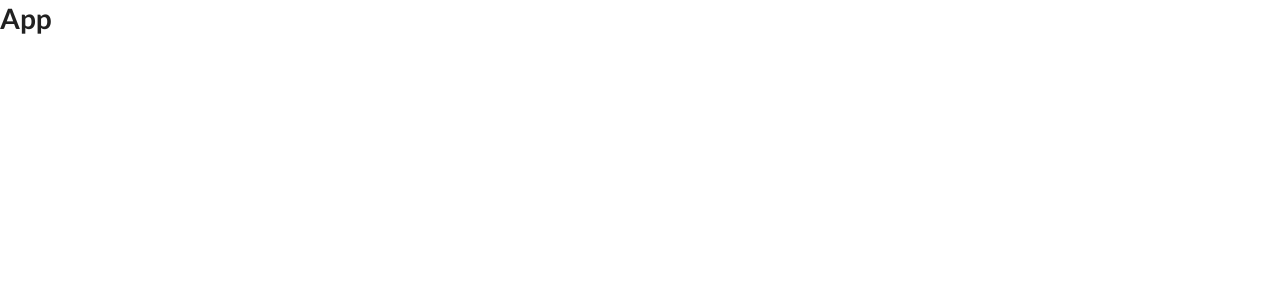
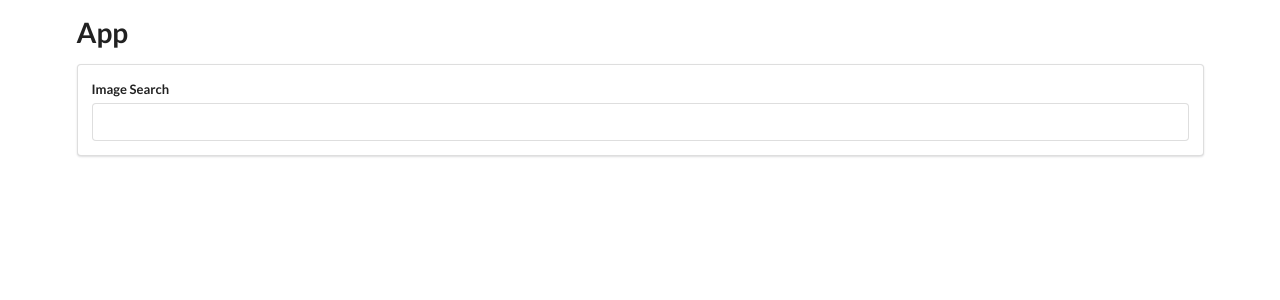
Before and after one commit to dogurasu/async_pics, a React (Create React App) app: page / in a window 1280 px wide. Shown: the top 300 px of the page. Built offline with nearby package versions, Linux system fonts and the light colour scheme.

Commit message:
addressed function binding to avoid the error 'TypeError: TypeError: Cannot read property \'state\' of undefined'

```diff
--- a/src/components/App.jsx
+++ b/src/components/App.jsx
@@ -1,8 +1,12 @@
 import React from 'react';
+import SearchBar from './SearchBar';
 
 const App = () => {
     return (
-        <h1>App</h1>
+        <div className="ui container" style={{marginTop: "1rem"}}>
+            <h1>App</h1>
+            <SearchBar />
+        </div>
     );
 }
 
--- a/src/components/SearchBar.jsx
+++ b/src/components/SearchBar.jsx
@@ -1,8 +1,14 @@
 import React from 'react';
 
 class SearchBar extends React.Component {
+    // another way to fix the "TypeError: Cannot read property 'state' of undefined"
+    // constructor(props) {
+    //     super(props);
+    //     this.onFormSubmit = this.onFormSubmit.bind(this)
+    // }
+
     state = {
-
+        term: ''
     }
 
     // lifecycle methods
@@ -14,24 +20,54 @@ class SearchBar extends React.Component {
     // community convention of callback name
     //      - "on" + name_of_element + event_watching_for
     // also called 'handle' + ___
-    onInputChange(event) {
-        console.log(event.target.value);
-    }
+    // onInputChange(event) {
+    //     console.log(event.target.value);
+    // }
 
     // another example of callback event handler
     onInputClick(event) {
         console.log("Input was clicked");
+        // this.setState();
+    }
+
+    // onFormSubmit(event) {
+    //     event.preventDefault();
+    //     console.log(this.state.term);
+    // }
+
+    // another way to fix the TypeError: Cannot read property 'state' of undefined
+    onFormSubmit = (event) => {
+        event.preventDefault();
+        console.log(this.state.term);
     }
 
     render() {
         return (
             <div className="ui segment">
-                <form className="ui form">
+                <form
+                    className="ui form"
+                    // onSubmit={this.onFormSubmit}
+                    // another way to solve the "TypeError: Cannot read property 'state' of undefined":
+                    //      - pass an arrow function directly
+                    // onSubmit={(e) => this.onFormSubmit(e)} // if onFormSubmit is bound in the ctor
+
+                    // another way to solve the "TypeError: Cannot read property 'state' of undefined":
+                    //      - bind the function when passing it as a prop to 'onChange'
+                    // onSubmit={this.onFormSubmit.bind(this)}
+                    onSubmit={this.onFormSubmit} // if onFormSubmit is defined as an arrow function
+                >
                     <div className="field">
                         <label>Image Search</label>
                         <input
                             type="text"
-                            onChange={this.onInputChange.bind(this)}
+                            value={this.state.term}
+                            onChange={(e) => this.setState({ term: e.target.value })}
+                            // certain operations like forcing capital letters gets easier w/ controlled components
+                            // onChange={(e) => this.setState({ term: e.target.value.toUpperCase() })}
+                            // onChange={this.onInputChange.bind(this)}
+                            // alternate syntax for event handlers
+                            //      - the same thing except that we dont' have to define a separate method in our class
+                            // onChange={(event) => console.log(event.target.value)}
                             // onClick={this.onInputClick}
                         />
                     </div>
```
